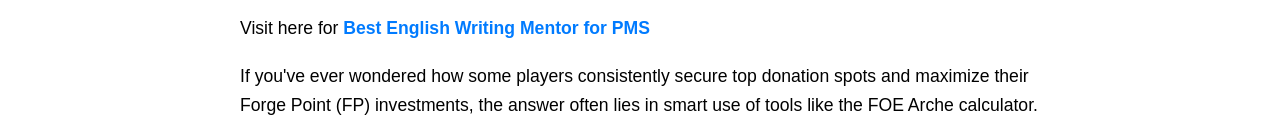
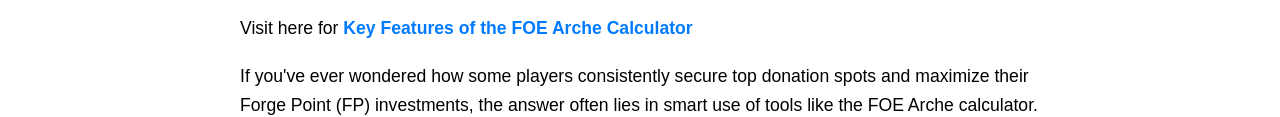
Before and after one commit to ikarimbeck/foerechnerr, a plain HTML site: page index.html in a window 1280 px wide. Shown: the part 779-896 px from the top of the page. Drawn offline with Linux system fonts and the light colour scheme.

Commit message:
Update index.html

```diff
--- a/index.html
+++ b/index.html
@@ -57,7 +57,7 @@
  <img src="https://i.postimg.cc/wjF1jYMH/4.jpg" alt="foearche.jpg" style="max-width: 100%; height: auto;">
 </div>
 
-<p>Visit here for  <a href="https://itsvingw.codeberg.page/">Best English Writing Mentor for PMS</a></p>
+<p>Visit here for  <a href="https://archecalculator.netlify.app/">Key Features of the FOE Arche Calculator</a></p>
 
 
 
```
